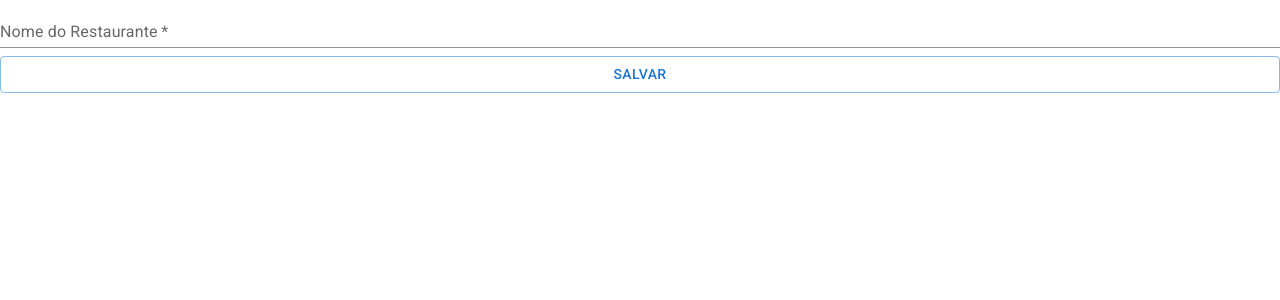
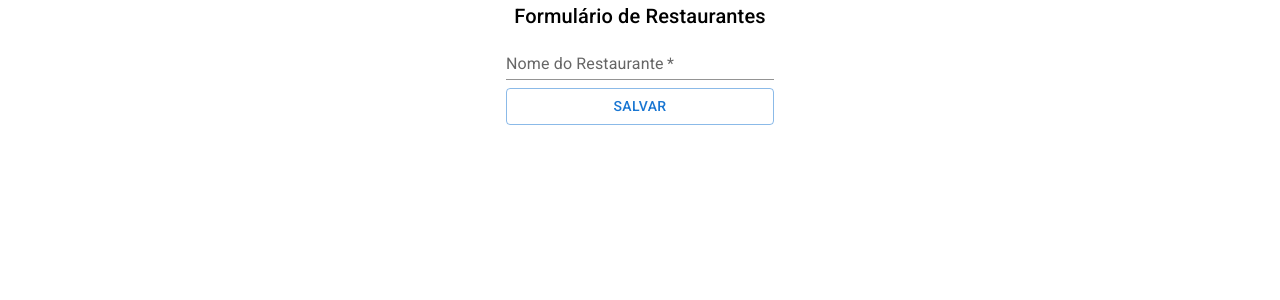
Before and after one commit to eric-suzuki-archive/alura-typescript-06, a React (Create React App) app: page /admin/restaurantes/1 in a window 1280 px wide. Shown: the top 300 px of the page. Built offline with nearby package versions, Linux system fonts and the light colour scheme; no server answers.

Commit message:
Module 04-aula 02

```diff
--- a/src/paginas/Administracao/Restaurantes/FormularioRestaurante.tsx
+++ b/src/paginas/Administracao/Restaurantes/FormularioRestaurante.tsx
@@ -1,4 +1,4 @@
-import { Button, TextField } from "@mui/material"
+import { Box, Button, TextField, Typography } from "@mui/material"
 import axios from "axios"
 import { useEffect, useState } from "react"
 import { useParams } from "react-router-dom"
@@ -39,7 +39,9 @@ const FormularioRestaurante = () => {
     }
 
     return (
-        <form onSubmit={aoSubmeterForm}>
+        <Box sx={{ display: 'flex', flexDirection: "column", alignItems: "center" }}>
+            <Typography component="h1" variant="h6">Formulário de Restaurantes</Typography>
+            <Box component="form" onSubmit={aoSubmeterForm}>
                 <TextField
                     value={nomeRestaurante}
                     onChange={evento => setNomeRestaurante(evento.target.value)}
@@ -49,7 +51,8 @@ const FormularioRestaurante = () => {
                     required
                 />
                 <Button sx={{ marginTop: 1 }} type="submit" fullWidth variant="outlined">Salvar</Button>
-        </form>
+            </Box>
+        </Box>
     )
 }
 
```
Lines whose indentation alone changed are shown as unchanged.
